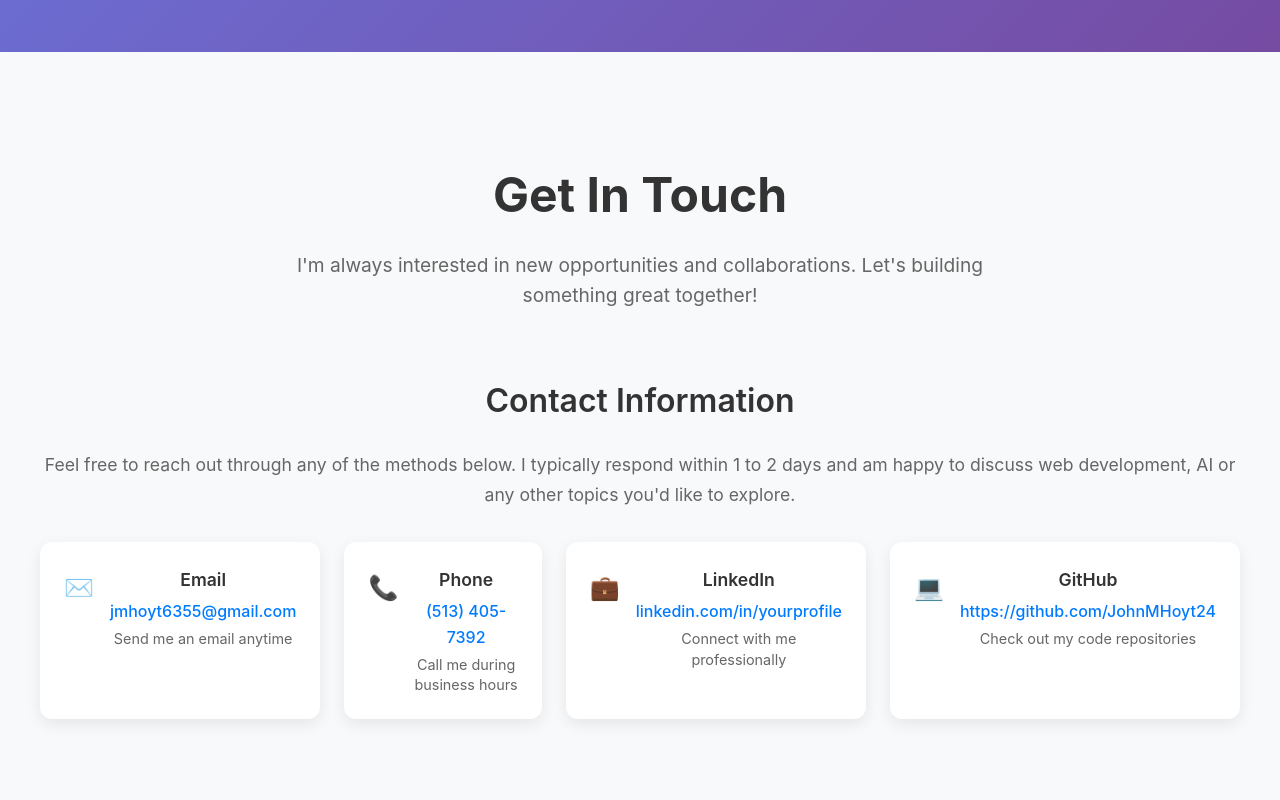
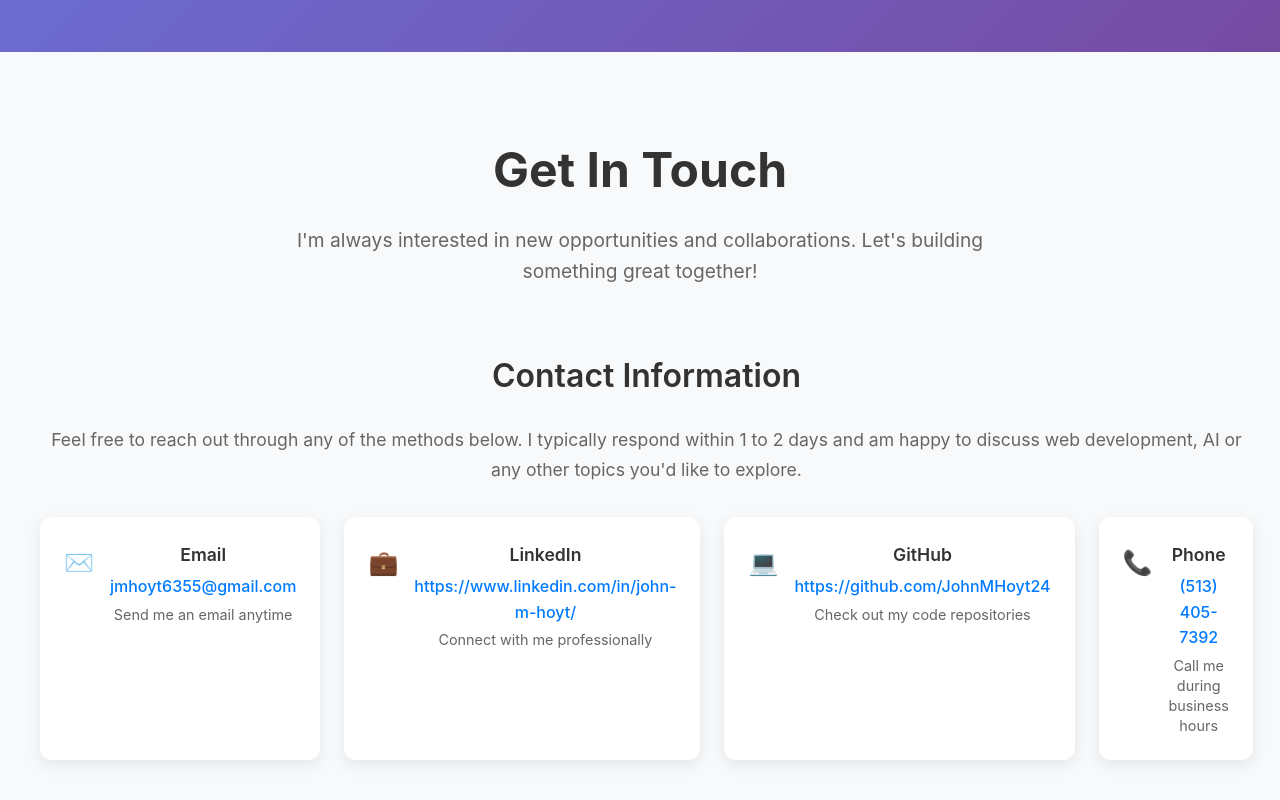
Before and after one commit to JohnMHoyt24/accessible-portfolio, a React (Create React App) app: page / in a window 1280 px wide. Shown: the part 2865-3665 px from the top of the page. Built offline with nearby package versions, Linux system fonts and the light colour scheme; the HTML template or start-up script is replaced by a standard one.

Commit message:
Updated the sorting of the cards

```diff
--- a/src/components/Contact.js
+++ b/src/components/Contact.js
@@ -60,14 +60,8 @@ const Contact = () => {
       description: "Send me an email anytime",
     },
     {
-      type: "Phone",
-      value: "(513) 405-7392",
-      icon: "📞",
-      description: "Call me during business hours",
-    },
-    {
       type: "LinkedIn",
-      value: "linkedin.com/in/yourprofile",
+      value: "https://www.linkedin.com/in/john-m-hoyt/",
       icon: "💼",
       description: "Connect with me professionally",
     },
@@ -77,6 +71,12 @@ const Contact = () => {
       icon: "💻",
       description: "Check out my code repositories",
     },
+    {
+      type: "Phone",
+      value: "(513) 405-7392",
+      icon: "📞",
+      description: "Call me during business hours",
+    }
   ];
 
   return (
```
